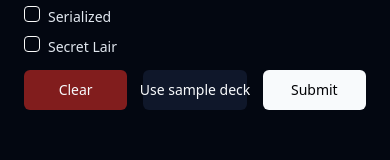
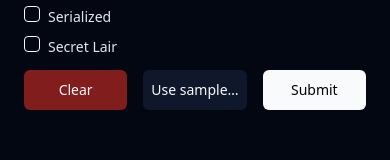
Before and after one commit to jcserv/bling-my-deck, a React (Vite) app: page / in a window 390 px wide. Shown: the part 1071-1231 px from the top of the page. Built offline with nearby package versions, Linux system fonts and the light colour scheme.

Commit message:
fix: responsive issue on use sample deck button when viewport was smol

```diff
--- a/src/components/CartForm.tsx
+++ b/src/components/CartForm.tsx
@@ -282,10 +282,10 @@
           <Button
             variant="secondary"
             type="button"
-            className="w-full"
+            className="w-full min-w-0 px-2 sm:px-4"
             onClick={() => form.setValue("decklist", exampleDecklist)}
           >
-            Use sample deck
+            <span className="truncate">Use sample deck</span>
           </Button>
           <Button type="submit" className="w-full">
             Submit
```
